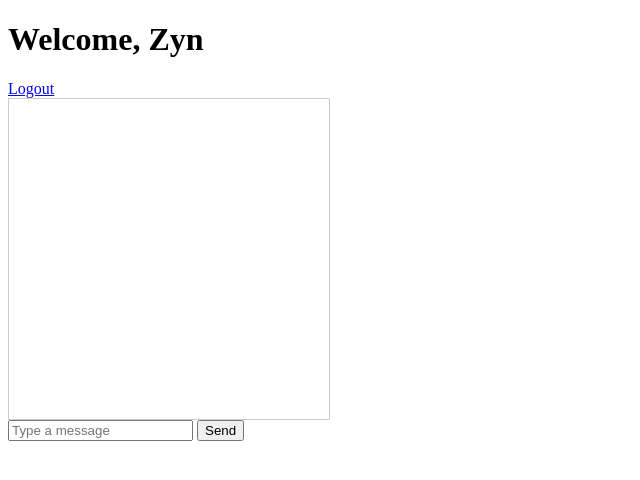
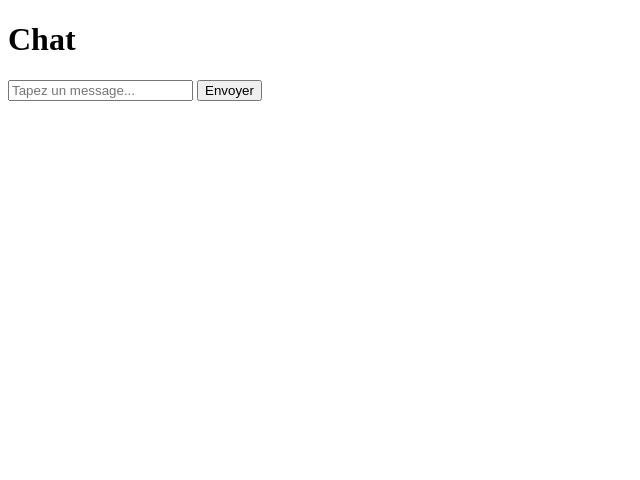
Before and after one commit to floppa252/cbhat, a Flask app: page /chat in a window 1280 px wide. Shown: the top 480 px of the page, without its empty margins (0-640 px from the left). Run offline with Flask 3, Linux system fonts and the light colour scheme; a user stored in the database is signed in; some libraries are stand-ins or nearby versions.

Commit message:
Update chat.html

```diff
--- a/templates/chat.html
+++ b/templates/chat.html
@@ -1,56 +1,32 @@
 <!DOCTYPE html>
-<html lang="en">
+<html lang="fr">
 <head>
     <meta charset="UTF-8">
     <title>Chat</title>
-    <script src="https://cdnjs.cloudflare.com/ajax/libs/socket.io/4.0.1/socket.io.min.js"></script>
-    <script src="https://code.jquery.com/jquery-3.6.0.min.js"></script>
-    <style>
-        #chat-box {
-            border: 1px solid #ccc;
-            padding: 10px;
-            width: 300px;
-            height: 300px;
-            overflow-y: scroll;
-        }
-        .message {
-            margin: 5px 0;
-        }
-        .username {
-            font-weight: bold;
-        }
-    </style>
+    <script src="https://cdnjs.cloudflare.com/ajax/libs/socket.io/4.0.0/socket.io.min.js"></script>
 </head>
 <body>
-    <h1>Welcome, {{ username }}</h1>
-    <a href="{{ url_for('logout') }}">Logout</a>
-
-    <div id="chat-box">
+    <h1>Chat</h1>
+    <div id="messages">
         {% for message in messages %}
-        <div class="message">
-            <span class="username">{{ message.username }}:</span> {{ message.text }}
-        </div>
+            <p><strong>{{ message.username }}:</strong> {{ message.text }}</p>
         {% endfor %}
     </div>
-    <form id="chat-form">
-        <input type="text" id="message" placeholder="Type a message" required>
-        <button type="submit">Send</button>
-    </form>
+    <input id="message" placeholder="Tapez un message...">
+    <button onclick="sendMessage()">Envoyer</button>
 
     <script>
-        $(document).ready(function() {
-            var socket = io.connect('http://' + document.domain + ':' + location.port);
+        var socket = io();
 
-            socket.on('receive_message', function(data) {
-                $('#chat-box').append('<div class="message"><span class="username">' + data.username + ':</span> ' + data.message + '</div>');
-            });
+        function sendMessage() {
+            var message = document.getElementById('message').value;
+            socket.emit('send_message', {message: message});
+            document.getElementById('message').value = '';
+        }
 
-            $('#chat-form').submit(function(event) {
-                event.preventDefault();
-                var message = $('#message').val();
-                socket.emit('send_message', {message: message});
-                $('#message').val('').focus();
-            });
+        socket.on('receive_message', function(data) {
+            var messagesDiv = document.getElementById('messages');
+            messagesDiv.innerHTML += '<p><strong>' + data.username + ':</strong> ' + data.message + '</p>';
         });
     </script>
 </body>
```
